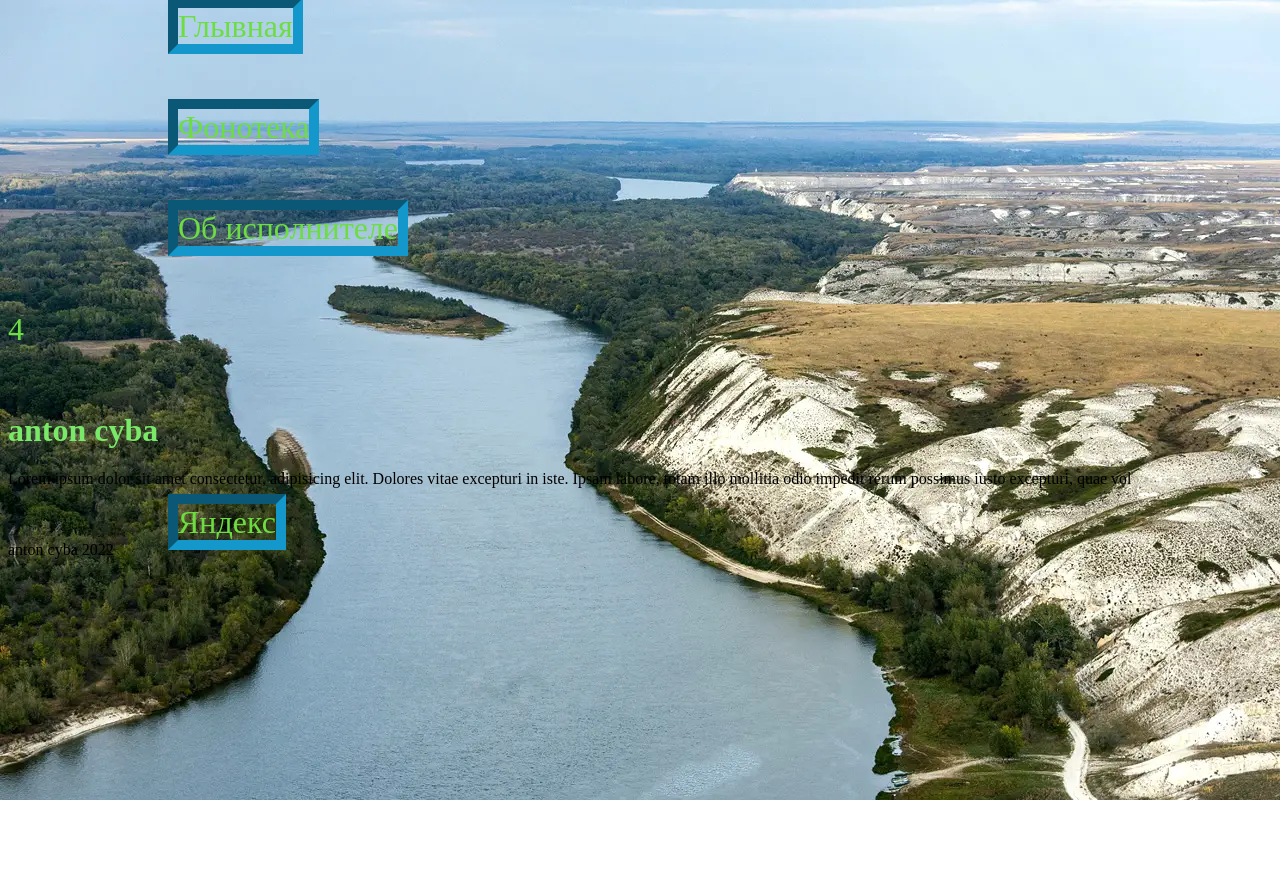
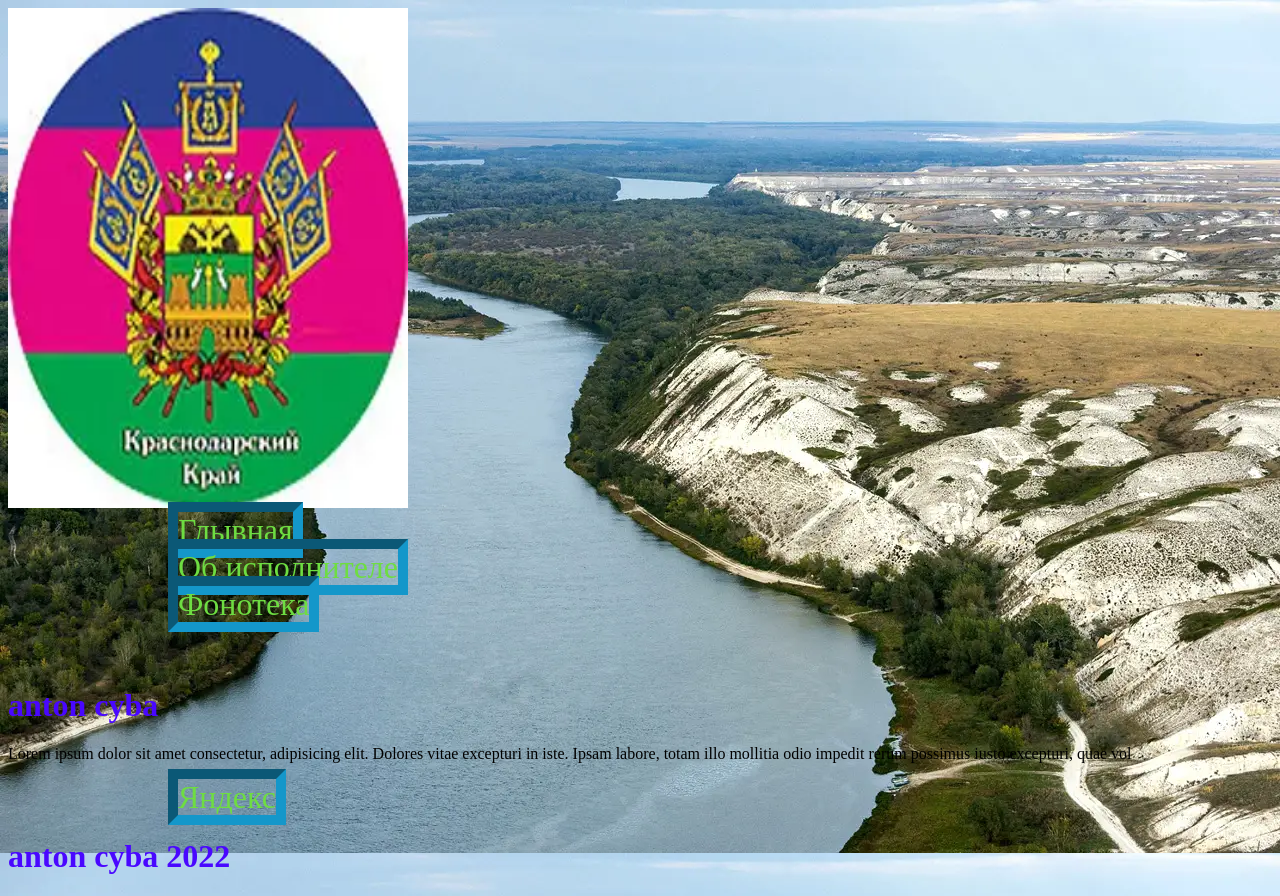
Before and after one commit to Antonkosmos-cyba/muzik, a website: page src/index.html in a window 1280 px wide. Before the commit the page ends 800 px from the top, so only its background shows below. Drawn offline with nearby package versions, Linux system fonts and the light colour scheme; files that its build step writes are made by us from their sources.

Commit message:
header & footer

```diff
--- a/gulpfile.js
+++ b/gulpfile.js
@@ -65,8 +65,8 @@ function clear() {
 }
 
 function images() {
-    return src('src/images/*.{jpg,png,jpeg}',
-    // '!src/images/icon/*'
+    return src('src/images/**/*.{jpg,png,jpeg}',
+    '!src/images/sprite/*'
     )
 
     .pipe(
@@ -76,8 +76,8 @@ function images() {
     )
     .pipe(dest('dist/images'))
 
-    .pipe(src('src/images/*.{jpg,png,jpeg}',
-    // '!src/images/sprite/*'
+    .pipe(src('src/images/**/*.{jpg,png,jpeg}',
+    '!src/images/sprite/*'
     ))
 
     .pipe(imagemin(
--- a/src/parts/footer.html
+++ b/src/parts/footer.html
@@ -1,3 +1,4 @@
 <footer>
-    anton cyba 2022
+    <h1>anton cyba 2022</h1>
+
 </footer>
--- a/src/parts/header.html
+++ b/src/parts/header.html
@@ -1,12 +1,9 @@
 <header>
+    <div><img src="../../dist/images/icon/i.webp" alt="" srcset=""></div>
+
     <ul>
-        <a href="./index.html">Глывная</a>
+        <li><a href="./index.html">Глывная</a></li>
+        <li><a href="./about.html">Об исполнителе</a></li>
+        <li><a href="./fonoteka.html">Фонотека</a></li>
     </ul>
-    <ul>
-        <a href="./fonoteka.html">Фонотека</a>
-    </ul>
-    <ul>
-        <a href="./about.html">Об исполнителе</a>
-    </ul>
-    <ul>4</ul>
 </header>
--- a/src/scss/index.scss
+++ b/src/scss/index.scss
@@ -11,8 +11,9 @@ body {
 }
 
 h1 {
-    color: $color-primary-4;
+    color: #4907ff;
 }
+
 
 // body {
 //     background-color: $color-secondary-a-2;
```
Also changed, not shown: src/about.html (+2 -0 lines), src/fonoteka.html (+2 -0 lines), dist/about.html, dist/fonoteka.html, dist/images/icon/i.jpeg (added), dist/images/icon/i.webp (added), dist/images/icon/i_3.jpg (added), dist/images/icon/i_3.webp (added), dist/images/icon/kz.jpg (added), dist/images/icon/kz.webp (added), dist/index.css, dist/index.html.
